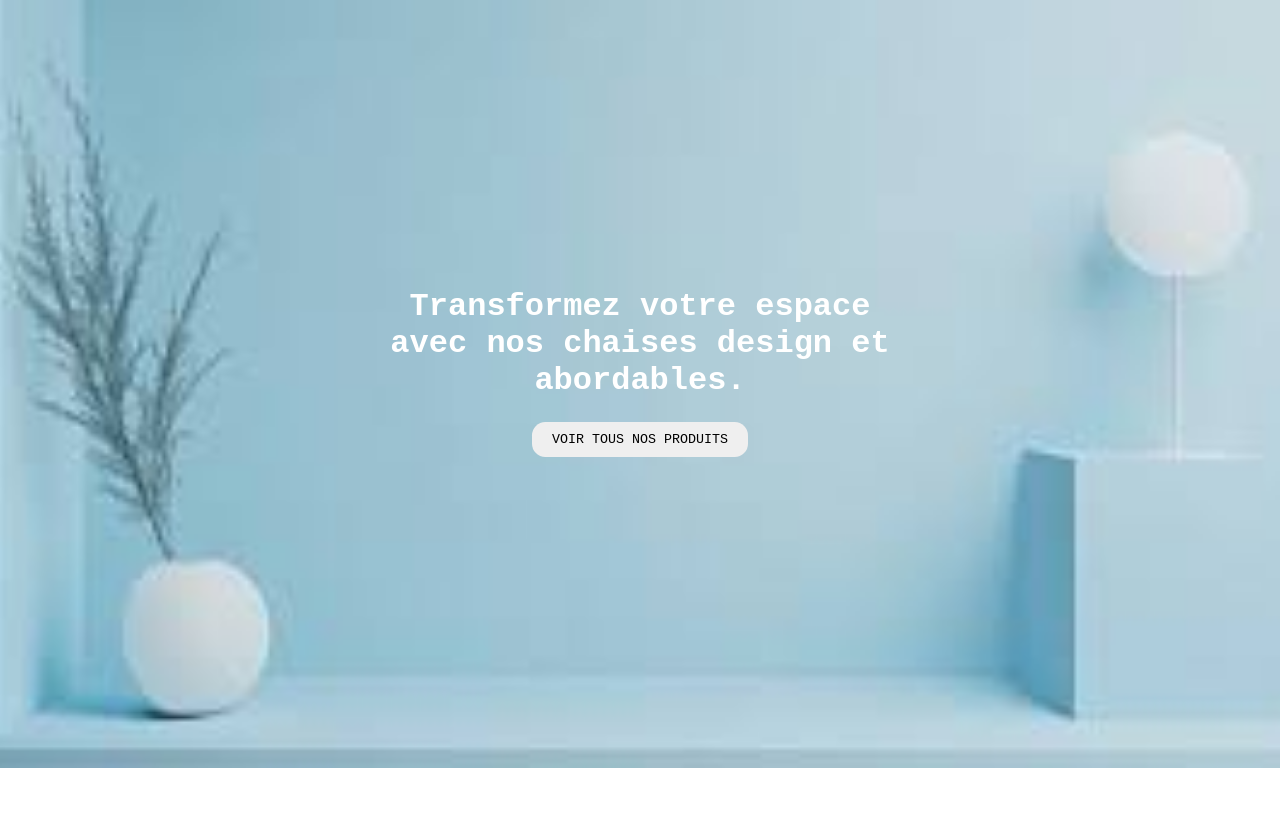
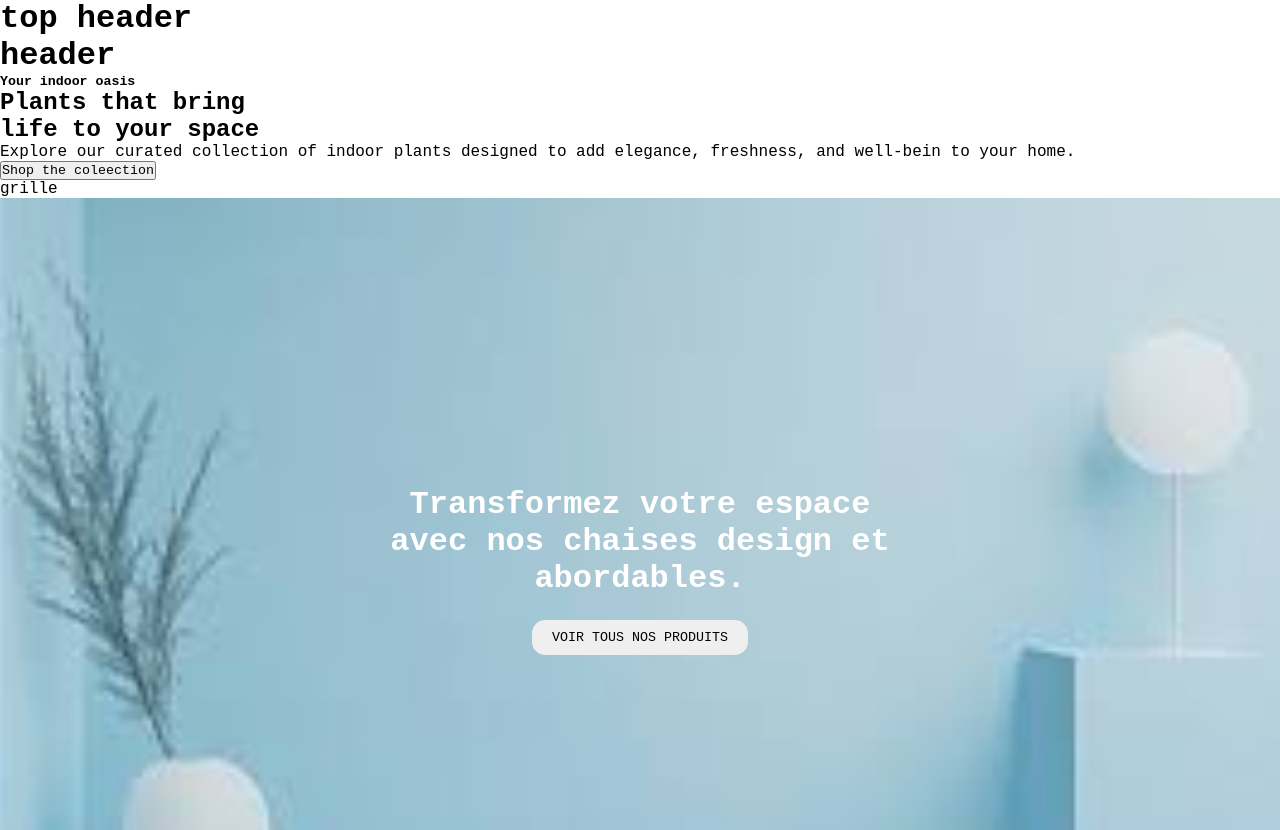
Before and after one commit to RobertKule/AfrixTemplateCloning, a plain HTML site: page index.html in a window 1280 px wide. Shown: the top 830 px of the page. Before the commit the page ends 800 px from the top, so only its background shows below. Drawn offline with Linux system fonts and the light colour scheme.

Commit message:
feat : just finish the hero section

```diff
--- a/index.html
+++ b/index.html
@@ -8,6 +8,19 @@
     <link rel="stylesheet" href="style.css">
 </head>
 <body>
+    <h1>top header</h1>
+    <header>
+        <h1>header</h1>
+    </header>
+    <section class="heroSection">
+        <h5> Your indoor oasis</h5>
+        <h1>Plants that bring<br>life to your space</h1>
+        <p>Explore our curated collection of indoor plants designed to add elegance, freshness, and well-bein to your home.</p>
+        <button class="ctah">Shop the coleection</button>
+</section>
+<section>
+    grille
+</section>
     <section class="cta">
         <h3>Transformez votre espace avec nos chaises design et abordables.</h3>
         <button>voir tous nos produits</button>
```
